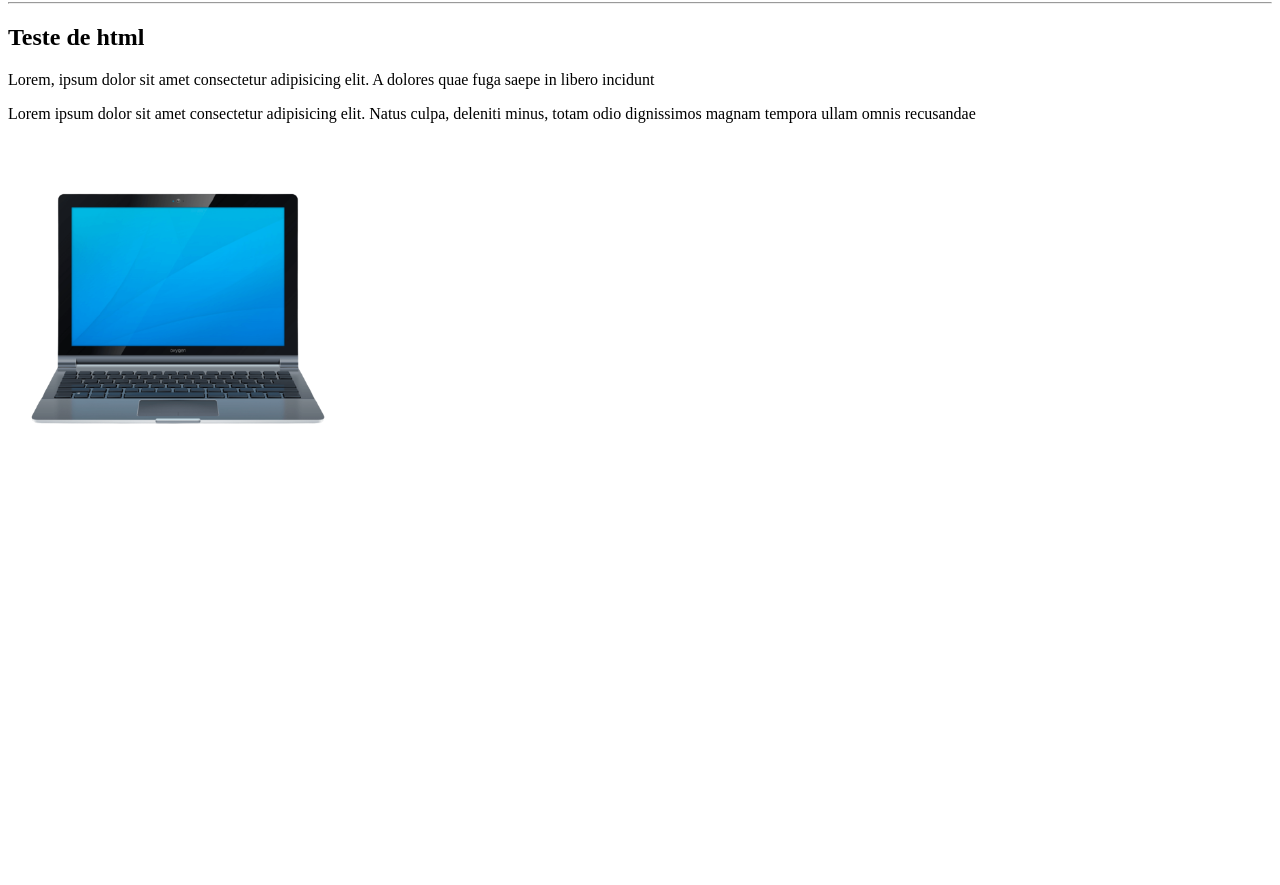
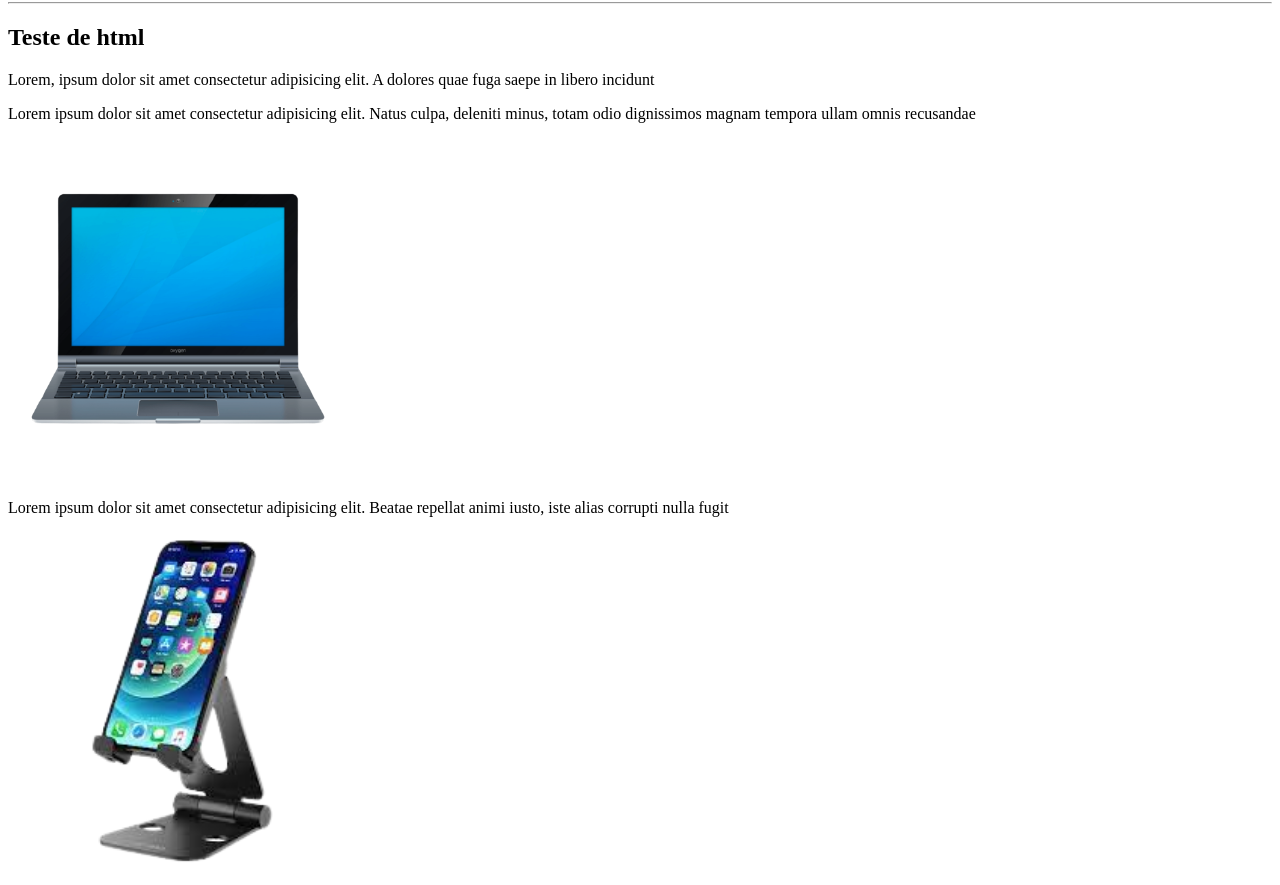
Before and after one commit to PedroPerse/html_repo2, a plain HTML site: page index.html in a window 1280 px wide. Shown: the part 78-963 px from the top of the page. Before the commit the page ends 800 px from the top, so only its background shows below. Drawn offline with Linux system fonts and the light colour scheme.

Commit message:
Mudança html

```diff
--- a/index.html
+++ b/index.html
@@ -14,5 +14,9 @@
     <p>Lorem, ipsum dolor sit amet consectetur adipisicing elit. A dolores quae fuga saepe in libero incidunt</p>
     <p>Lorem ipsum dolor sit amet consectetur adipisicing elit. Natus culpa, deleniti minus, totam odio dignissimos magnam tempora ullam omnis recusandae</p>
     <img src="Notebook.png" alt="Notebook" width="340" height="340">
+
+    <p>Lorem ipsum dolor sit amet consectetur adipisicing elit. Beatae repellat animi iusto, iste alias corrupti nulla fugit</p>
+
+    <img src="Suporte de celular.png" alt="Suporte para Celular" width="340" height="340">
 </body>
 </html>
```
Also changed, not shown: Suporte de celular.png (added).
